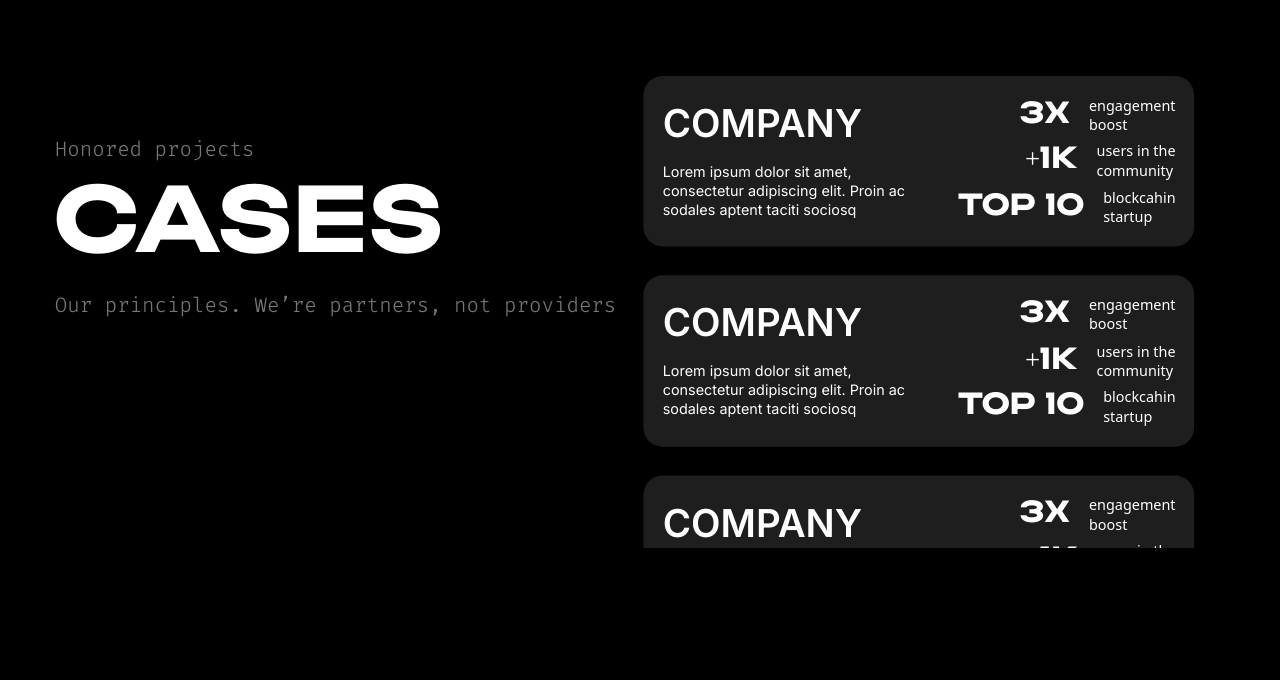
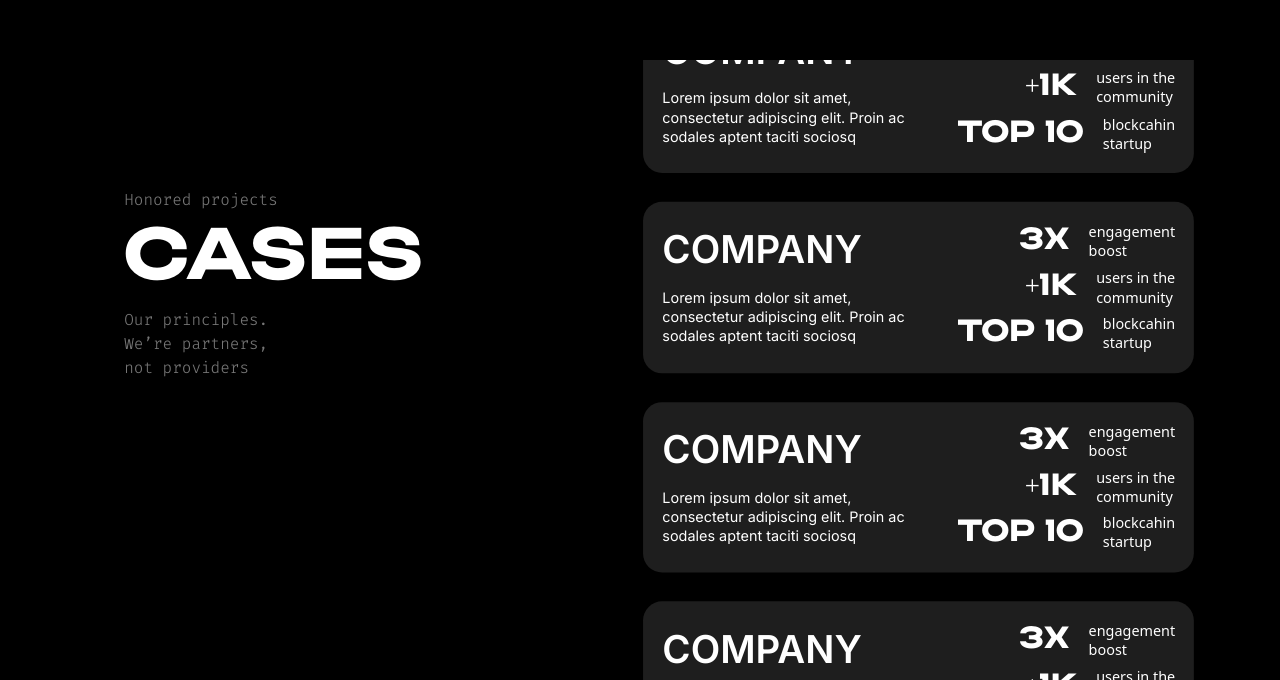
Before and after one commit to McNester/Demos, a Vue app: page / in a window 1280 px wide. Shown: the part 900-1580 px from the top of the page. Built offline with nearby package versions, Linux system fonts and the light colour scheme.

Commit message:
changed the scroll in cases section

```diff
--- a/package.json
+++ b/package.json
@@ -11,6 +11,7 @@
     "format": "prettier --write src/"
   },
   "dependencies": {
+    "gsap": "^3.12.5",
     "vue": "^3.4.21"
   },
   "devDependencies": {
--- a/src/App.vue
+++ b/src/App.vue
@@ -20,8 +20,8 @@
       ></spline-viewer>
     </section>
 
-    <section id="cases">
-      <div id="casesTitleWrapper">
+    <section ref="cases" id="cases">
+      <div ref="casesTitle" id="casesTitleWrapper">
         <h3 class="casesSlogan fira">Honored projects</h3>
         <h2 id="casesTitle" class="headingFont">CASES</h2>
         <h3 class="casesSlogan fira">Our principles. We’re partners, not providers</h3>
@@ -69,6 +69,9 @@
 <script setup>
 import menuBtn from '../src/assets/icons/menuBtn.svg'
 import closeBtn from '../src/assets/icons/closeBtn.svg'
+import { gsap } from 'gsap'
+import ScrollTrigger from 'gsap/ScrollTrigger'
+gsap.registerPlugin(ScrollTrigger)
 </script>
 
 <script>
@@ -284,9 +287,27 @@ export default {
       if (topElement) {
         topElement.classList.add('highlighted')
       }
+    },
+    initScrollTrigger() {
+      let pinnedContent = this.$refs.casesTitle
+      let section = this.$refs.cases
+
+      // Create a timeline for the animation
+      let tl = gsap.timeline({
+        scrollTrigger: {
+          trigger: section,
+          start: 'top top', // Animation starts when the top of the section hits the top of the viewport
+          end: 'bottom bottom', // Ends when the bottom of the section leaves the top of the viewport
+          scrub: true,
+          pin: pinnedContent, // Pin the entire content section
+          markers: false, // Optional, for debugging
+          pinSpacing: false
+        }
+      })
     }
   },
   mounted() {
+    this.initScrollTrigger()
     //implementig the width handler so that we can see the navbar on bigger devices and it's not hidden
     window.addEventListener('resize', this.handleResize)
     this.handleResize()
@@ -394,13 +415,14 @@ section {
 }
 #casesTitleWrapper {
   @apply flex flex-col justify-start items-start;
+  width: 100% !important;
 }
 .casesSlogan {
   @apply hidden;
 }
 
 #casesWrapper {
-  @apply flex flex-col gap-14 justify-start items-center w-full h-[80vh] pb-[50vh] overflow-scroll mt-[5rem];
+  @apply flex flex-col gap-14 justify-start items-center w-full h-full pb-[50vh]  mt-[5rem];
 }
 #casesWrapper::-webkit-scrollbar {
   display: none;
@@ -468,7 +490,7 @@ section {
     @apply scale-[100%] w-[100%] -mr-[20vw] mt-[6rem] !important;
   }
   #cases {
-    @apply flex justify-center mt-[10rem] h-[61vh] px-[1rem] !important;
+    @apply flex justify-center mt-[10rem] px-[1rem] !important;
   }
   #casesWrapper {
     @apply w-[55vw] gap-[1.5rem];
```
Also changed, not shown: 2 other files (tests, documents, lock files or other folders).
